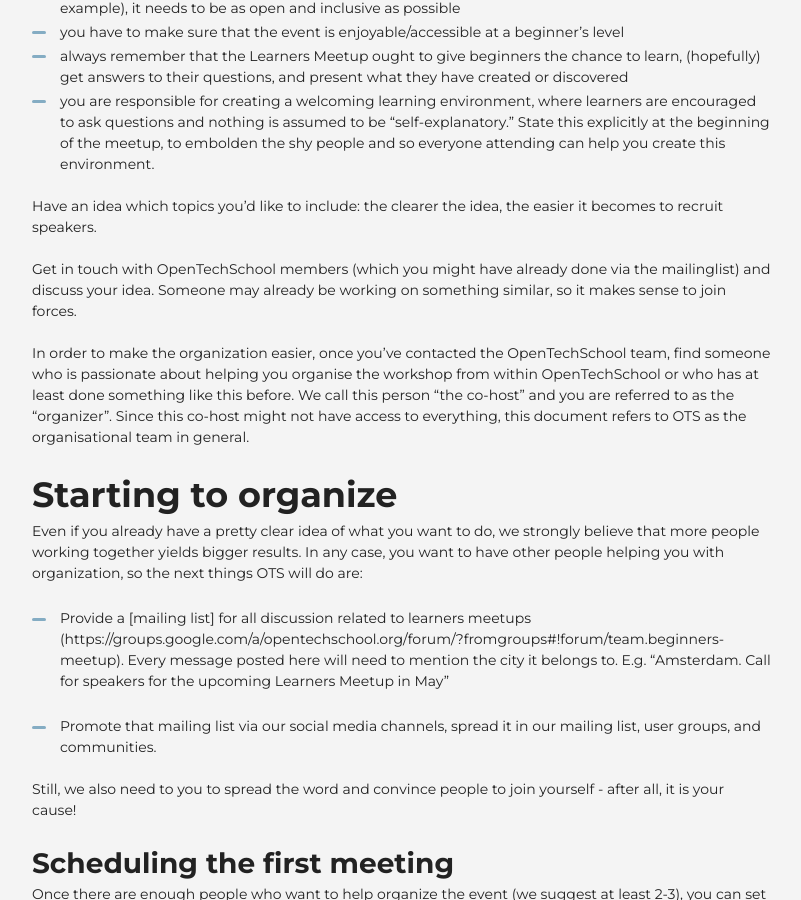
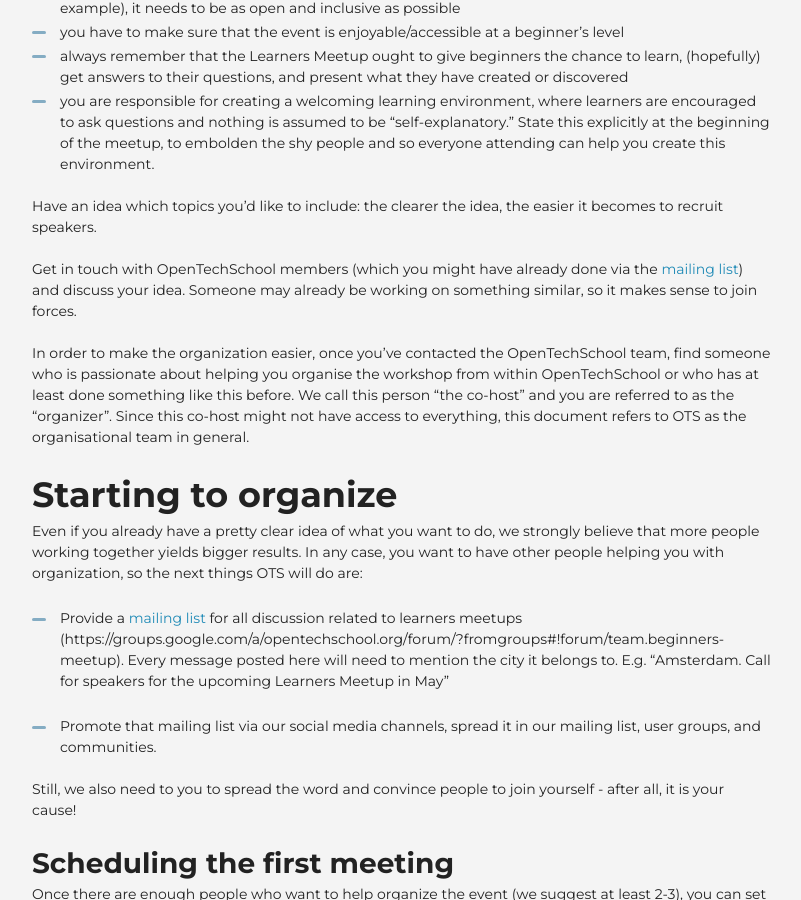
Before and after one commit to OpenTechSchool/www.opentechschool.org, a Jekyll site: the page built from handbooks/learners_meetup.md, in a window 1280 px wide and 900 px high, scrolled down 1246 px. Shown: the whole window, without its empty margins (238-1039 px from the left). Built offline with Jekyll 4.4.1, drawn with Linux system fonts in a browser that asks for light colours; nearby versions of some CDN libraries.

Commit message:
Fix mailing list links
Also making mailing list file name consistent with others in handbooks

```diff
--- a/_includes/_footer.html
+++ b/_includes/_footer.html
@@ -84,6 +84,9 @@
             <li>
               <a href="/handbooks/learners_meetup.html">Learners meetup</a>
             </li>
+            <li>
+              <a href="/handbooks/mailing-lists.html">Mailing lists</a>
+            </li>
           </ul>
         </li>
 
--- a/handbooks/learners_meetup.md
+++ b/handbooks/learners_meetup.md
@@ -36,7 +36,7 @@
 
 Have an idea which topics you'd like to include: the clearer the idea, the easier it becomes to recruit speakers.
 
-Get in touch with OpenTechSchool members (which you might have already done via the mailinglist) and discuss your idea. Someone may already be working on something similar, so it makes sense to join forces.
+Get in touch with OpenTechSchool members (which you might have already done via the [mailing list](/handbooks/mailing-lists.html)) and discuss your idea. Someone may already be working on something similar, so it makes sense to join forces.
 
 In order to make the organization easier, once you've contacted the OpenTechSchool team, find someone who is passionate about helping you organise the workshop from within OpenTechSchool or who has at least done something like this before. We call this person "the co-host" and you are referred to as the "organizer". Since this co-host might not have access to everything, this document refers to OTS as the organisational team in general.
 
@@ -44,7 +44,7 @@
 
 Even if you already have a pretty clear idea of what you want to do, we strongly believe that more people working together yields bigger results. In any case, you want to have other people helping you with organization, so the next things OTS will do are:
 
- * Provide a [mailing list] for all discussion related to learners meetups (https://groups.google.com/a/opentechschool.org/forum/?fromgroups#!forum/team.beginners-meetup).
+ * Provide a [mailing list](/handbooks/mailing-lists.html) for all discussion related to learners meetups (https://groups.google.com/a/opentechschool.org/forum/?fromgroups#!forum/team.beginners-meetup).
 Every message posted here will need to mention the city it belongs to.
 E.g. "Amsterdam. Call for speakers for the upcoming Learners Meetup in May"
 
```
Also changed, not shown: contact.md (+1 -1 lines), handbooks/index.md (+1 -1 lines), handbooks/mailing-lists.md (renamed from handbooks/mailinglists.md).
